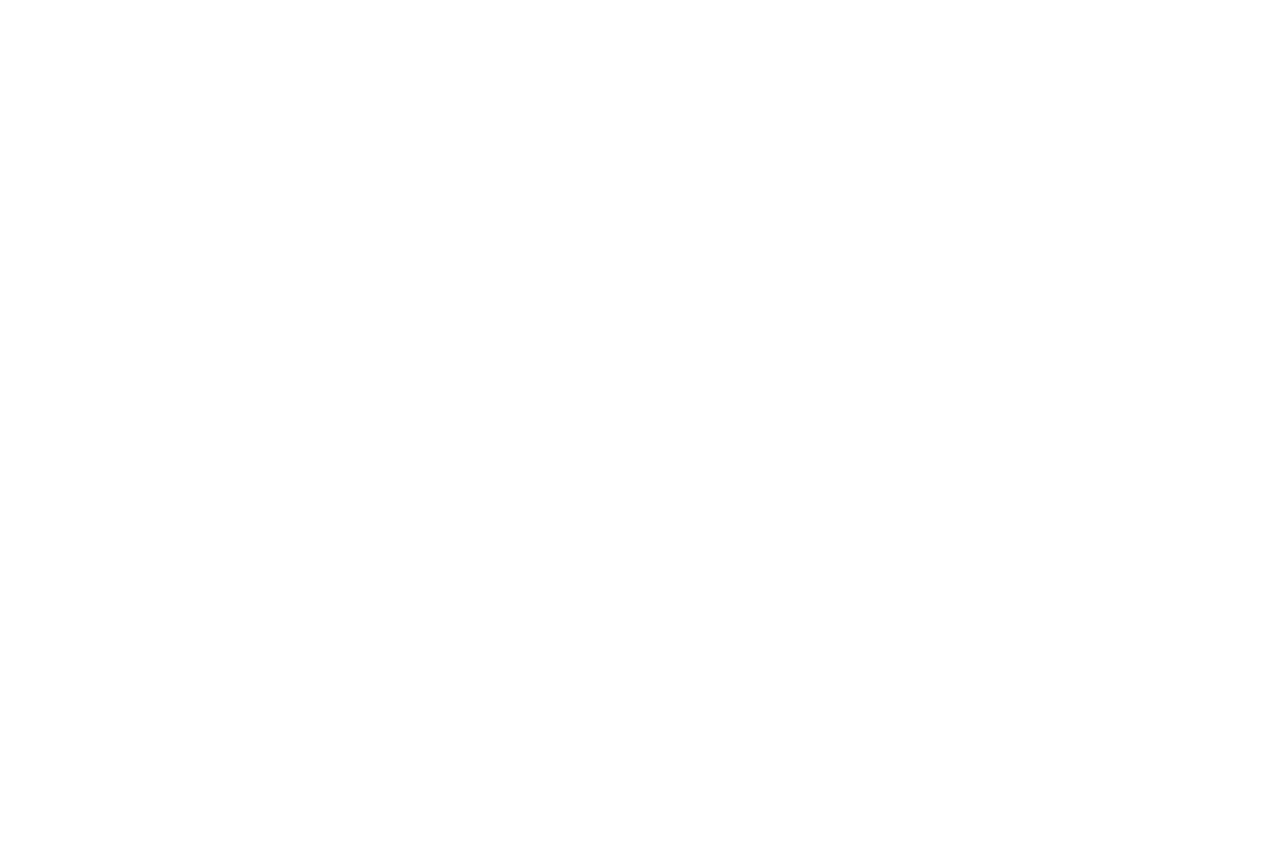
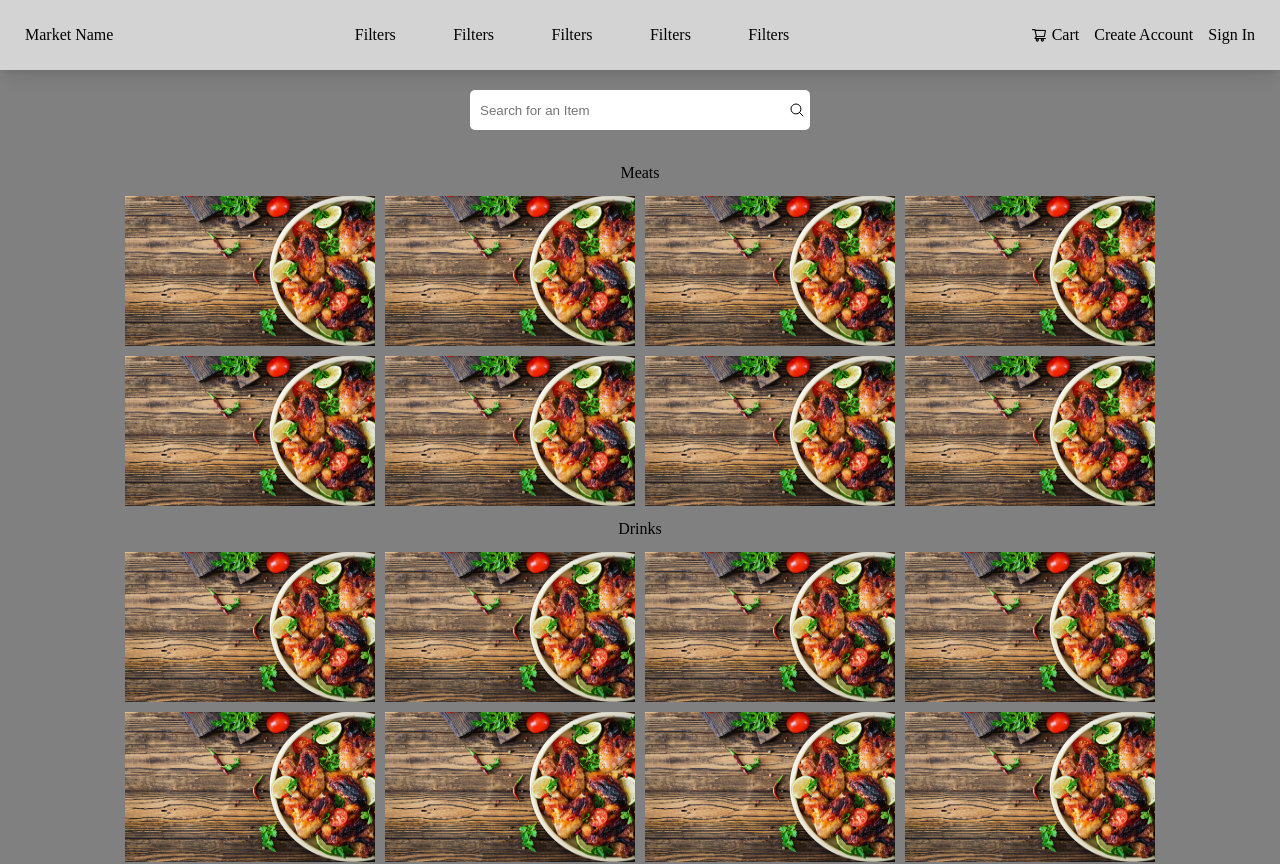
Before and after one commit to Victor-Mannelli/E-Commerce-Driven, a React (Create React App) app: page / in a window 1280 px wide. Shown: the top 864 px of the page. Before the commit the page ends 800 px from the top, so only its background shows below. Built offline with nearby package versions, Linux system fonts and the light colour scheme.

Commit message:
feat: produtcs main page structure

```diff
--- a/package.json
+++ b/package.json
@@ -8,8 +8,10 @@
     "@testing-library/user-event": "^13.5.0",
     "react": "^18.2.0",
     "react-dom": "^18.2.0",
+    "react-icons": "^4.6.0",
     "react-router-dom": "^6.4.3",
     "react-scripts": "5.0.1",
+    "styled-components": "^5.3.6",
     "web-vitals": "^2.1.4"
   },
   "scripts": {
--- a/src/App.js
+++ b/src/App.js
@@ -1,5 +1,7 @@
 import { BrowserRouter, Routes, Route } from "react-router-dom";
+import GlobalStyle from "./GlobalStyles";
 import CheckoutPage from "./pages/checkout";
+import HomePage from "./pages/home";
 import LoginPage from "./pages/login";
 import MyCartPage from "./pages/myCart";
 import PageNotFound from "./pages/pageNotFound";
@@ -10,11 +12,13 @@
 		<BrowserRouter>
 			<Routes>
 				<Route path="*" element={<PageNotFound />} />
-				<Route path="/" element={<LoginPage />} />
+				<Route path="/" element={<HomePage />} />
+				<Route path="/login" element={<LoginPage />} />
 				<Route path="/registration" element={<RegistrationPage />} />
 				<Route path="/cart" element={<MyCartPage />} />
 				<Route path="/checkout" element={<CheckoutPage />} />
 			</Routes>
+			<GlobalStyle/>
 		</BrowserRouter>
 	);
 }
--- /dev/null
+++ b/src/GlobalStyles.js
@@ -0,0 +1,56 @@
+import { createGlobalStyle } from "styled-components";
+
+const GlobalStyle = createGlobalStyle`
+
+    html, body, div, span, applet, object, iframe,
+    h1, h2, h3, h4, h5, h6, p, blockquote, pre,
+    a, abbr, acronym, address, big, cite, code,
+    del, dfn, em, img, ins, kbd, q, s, samp,
+    small, strike, strong, sub, sup, tt, var,
+    b, u, i, center,
+    dl, dt, dd, ol, ul, li,
+    fieldset, form, label, legend,
+    table, caption, tbody, tfoot, thead, tr, th, td,
+    article, aside, canvas, details, embed,
+    figure, figcaption, footer, header, hgroup,
+    menu, nav, output, ruby, section, summary,
+    time, mark, audio, video {
+        margin: 0;
+        padding: 0;
+        border: 0;
+        font-size: 100%;
+    font: inherit;
+        vertical-align: baseline;
+    }
+    /* HTML5 display-role reset for older browsers */
+    article, aside, details, figcaption, figure,
+    footer, header, hgroup, menu, nav, section {
+        display: block;
+    }
+    body {
+        line-height: 1;
+    }
+    ol, ul {
+        list-style: none;
+    }
+        blockquote, q {
+        quotes: none;
+    }
+    blockquote:before, blockquote:after,
+    q:before, q:after {
+        content: '';
+        content: none;
+    }
+    table {
+        border-collapse: collapse;
+        border-spacing: 0;
+    }
+    button {
+        cursor: pointer;
+    }
+    * {
+        box-sizing: border-box;
+    }
+`
+
+export default GlobalStyle
--- /dev/null
+++ b/src/pages/home.js
@@ -0,0 +1,170 @@
+import styled from "styled-components";
+import { AiOutlineShoppingCart } from "react-icons/ai";
+import { HiOutlineMagnifyingGlass } from "react-icons/hi2";
+import { useNavigate } from "react-router-dom";
+import ibage from "../files/ibage.jpg";
+
+export default function HomePage() {
+	const navigate = useNavigate();
+	return (
+		<Home>
+			<Header>
+				<h1> Market Name </h1>
+				<Filters>
+					<h2> Filters </h2>
+					<h2> Filters </h2>
+					<h2> Filters </h2>
+					<h2> Filters </h2>
+					<h2> Filters </h2>
+				</Filters>
+				<UserFeatures>
+					<div>
+						<AiOutlineShoppingCart />
+						<h2> Cart </h2>
+					</div>
+					<h2 onClick={() => navigate("/registration")}> Create Account</h2>
+					<h2 onClick={() => navigate("/login")}> Sign In </h2>
+				</UserFeatures>
+			</Header>
+			<Main>
+				<SearchBar>
+					<input
+						placeholder="Search for an Item"
+						onKeyDown={(e) => console.log(e)}
+					/>
+					<SearchIcon />
+				</SearchBar>
+				<Products>
+					<div>
+						<Title>
+							<h1> Meats </h1>
+						</Title>
+						<EspecificProducts>
+							<img src={ibage} alt="imag" />
+							<img src={ibage} alt="imag" />
+							<img src={ibage} alt="imag" />
+							<img src={ibage} alt="imag" />
+							<img src={ibage} alt="imag" />
+							<img src={ibage} alt="imag" />
+							<img src={ibage} alt="imag" />
+							<img src={ibage} alt="imag" />
+						</EspecificProducts>
+					</div>
+					<div>
+                        <Title>
+							<h1> Drinks </h1>
+						</Title>
+						<EspecificProducts>
+							<img src={ibage} alt="imag" />
+							<img src={ibage} alt="imag" />
+							<img src={ibage} alt="imag" />
+							<img src={ibage} alt="imag" />
+							<img src={ibage} alt="imag" />
+							<img src={ibage} alt="imag" />
+							<img src={ibage} alt="imag" />
+							<img src={ibage} alt="imag" />
+						</EspecificProducts>
+					</div>
+					<div>
+                        <Title>
+							<h1> Bevarage </h1>
+						</Title>
+						<EspecificProducts>
+							<img src={ibage} alt="imag" />
+							<img src={ibage} alt="imag" />
+							<img src={ibage} alt="imag" />
+							<img src={ibage} alt="imag" />
+							<img src={ibage} alt="imag" />
+							<img src={ibage} alt="imag" />
+							<img src={ibage} alt="imag" />
+							<img src={ibage} alt="imag" />
+						</EspecificProducts>
+					</div>
+				</Products>
+			</Main>
+		</Home>
+	);
+}
+const Home = styled.div`
+	width: 100%;
+	min-height: 100vh;
+	background-color: gray;
+	cursor: default;
+`;
+const Header = styled.div`
+	position: fixed;
+	z-index: 2;
+	top: 0;
+	left: 0;
+	display: flex;
+	justify-content: space-between;
+	align-items: center;
+	height: 70px;
+	width: 100%;
+	padding: 0 25px;
+	box-shadow: rgba(0, 0, 0, 0.1) 0px 10px 15px -3px,
+		rgba(0, 0, 0, 0.05) 0px 4px 6px -2px;
+	background-color: lightgray;
+`;
+const Filters = styled.div`
+	display: flex;
+	justify-content: space-around;
+	width: 40%;
+	h2 {
+		cursor: pointer;
+	}
+`;
+const UserFeatures = styled.div`
+	display: flex;
+	gap: 15px;
+	div {
+		display: flex;
+		gap: 5px;
+		cursor: pointer;
+	}
+	h2 {
+		cursor: pointer;
+	}
+`;
+const Main = styled.div`
+	padding-top: 70px;
+`;
+const SearchBar = styled.div`
+	padding: 20px 0;
+	margin: 0 auto;
+	width: 340px;
+	position: relative;
+	input {
+		width: 340px;
+		height: 40px;
+		border-radius: 5px;
+		border: none;
+		outline: none;
+		padding: 0 25px 0 10px;
+	}
+`;
+const SearchIcon = styled(HiOutlineMagnifyingGlass)`
+	position: absolute;
+	top: 32px;
+	right: 5px;
+`;
+const Products = styled.div`
+	display: grid;
+	grid-template-rows: auto auto auto;
+    padding-bottom: 25px;
+	img {
+		height: 150px;
+		width: 250px;
+	}
+`;
+const EspecificProducts = styled.div`
+	display: grid;
+	grid-template-columns: repeat(auto-fill, 250px);
+    grid-gap: 10px;
+    justify-content: center;
+`;
+const Title = styled.div`
+    display: flex;
+    justify-content: center;
+    padding: 15px;
+`
```
Also changed, not shown: src/files/ibage.jpg (added), 1 other file (tests, documents, lock files or other folders).
